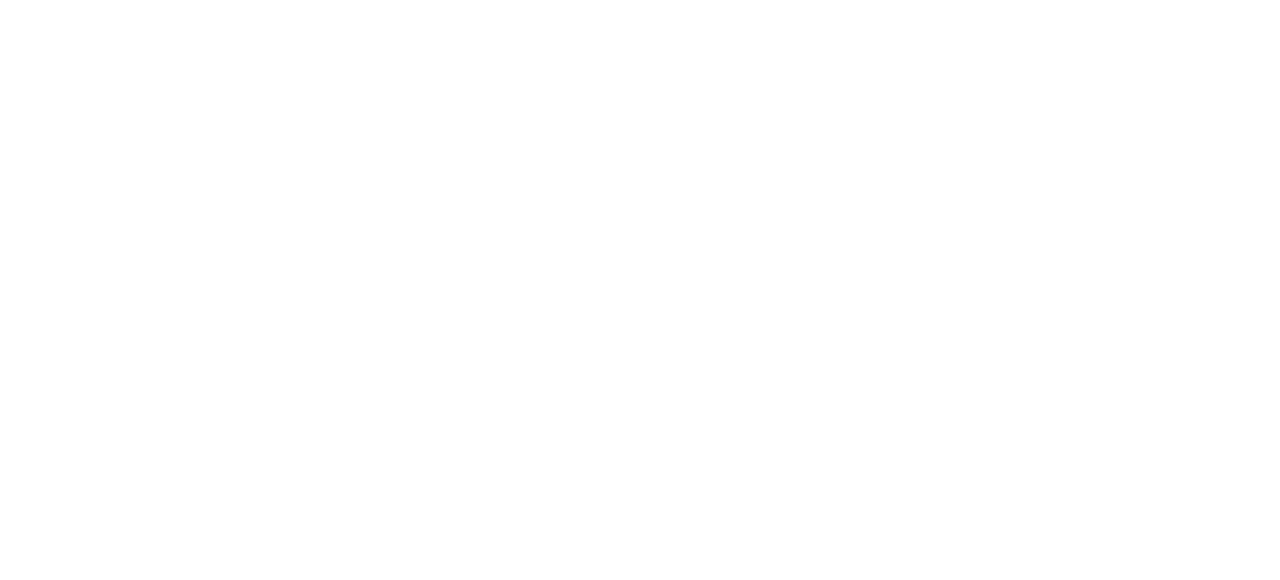
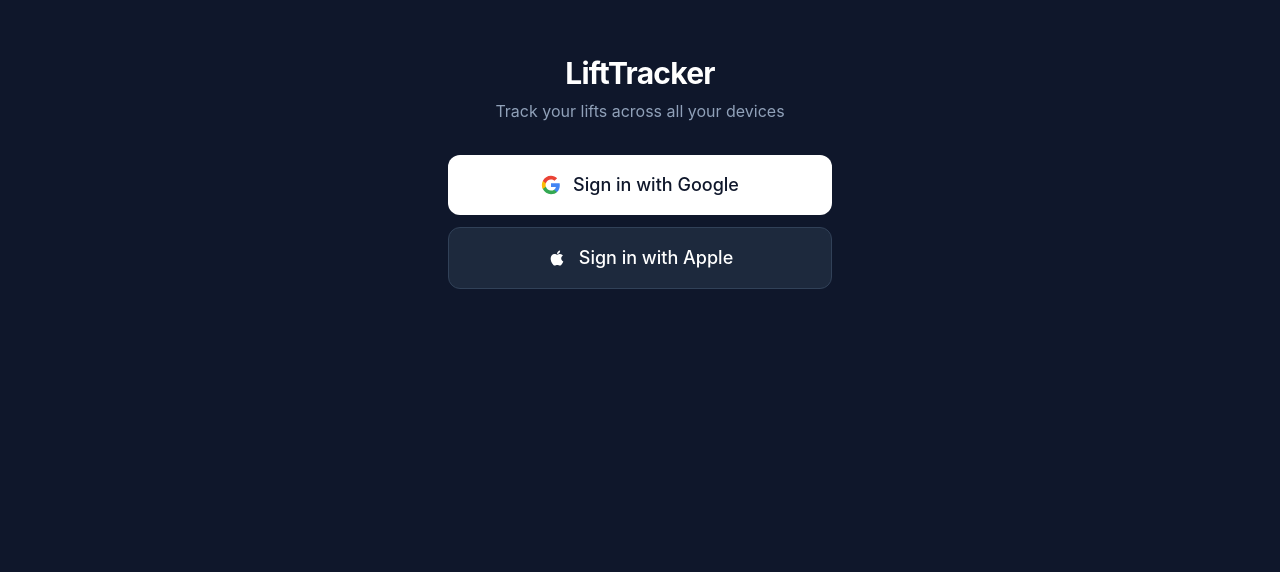
Before and after one commit to jaaydenh/lift-tracker, a React (Vite) app: page /auth/callback in a window 1280 px wide. Shown: the part 228-808 px from the top of the page. Built offline with nearby package versions, Linux system fonts and the light colour scheme; no server answers.

Commit message:
Add Supabase auth foundation with OAuth gate and callback

```diff
--- a/package.json
+++ b/package.json
@@ -10,6 +10,7 @@
     "preview": "vite preview"
   },
   "dependencies": {
+    "@supabase/supabase-js": "^2.98.0",
     "dexie": "^4.3.0",
     "dexie-react-hooks": "^4.2.0",
     "lucide-react": "^0.577.0",
--- a/src/app/App.tsx
+++ b/src/app/App.tsx
@@ -1,3 +1,4 @@
+import AuthGate from '../auth/AuthGate';
 import Layout from '../components/Layout';
 import OnboardingPage from '../pages/OnboardingPage';
 import { useSettingsStore } from '../store/useSettingsStore';
@@ -23,7 +24,9 @@
 export default function App() {
   return (
     <Providers>
-      <AppContent />
+      <AuthGate>
+        <AppContent />
+      </AuthGate>
     </Providers>
   );
 }
--- a/src/app/Router.tsx
+++ b/src/app/Router.tsx
@@ -1,4 +1,5 @@
 import { BrowserRouter, Route, Routes } from 'react-router-dom';
+import AuthCallbackPage from '../pages/AuthCallbackPage';
 import ExerciseHistoryPage from '../pages/ExerciseHistoryPage';
 import ExercisePickerPage from '../pages/ExercisePickerPage';
 import HomePage from '../pages/HomePage';
@@ -15,6 +16,7 @@
         <Route path="/pick" element={<ExercisePickerPage />} />
         <Route path="/history/:exerciseId" element={<ExerciseHistoryPage />} />
         <Route path="/settings" element={<SettingsPage />} />
+        <Route path="/auth/callback" element={<AuthCallbackPage />} />
       </Routes>
     </BrowserRouter>
   );
--- /dev/null
+++ b/src/auth/AuthGate.tsx
@@ -0,0 +1,31 @@
+import { useEffect, type ReactNode } from 'react';
+import { useAuthStore } from './useAuthStore';
+import SignInPage from '../pages/SignInPage';
+
+interface AuthGateProps {
+  children: ReactNode;
+}
+
+export default function AuthGate({ children }: AuthGateProps) {
+  const isLoading = useAuthStore((state) => state.isLoading);
+  const session = useAuthStore((state) => state.session);
+  const initialize = useAuthStore((state) => state.initialize);
+
+  useEffect(() => {
+    void initialize();
+  }, [initialize]);
+
+  if (isLoading) {
+    return (
+      <div className="min-h-screen bg-slate-900 text-white flex items-center justify-center">
+        <p className="text-lg">Loading...</p>
+      </div>
+    );
+  }
+
+  if (!session) {
+    return <SignInPage />;
+  }
+
+  return <>{children}</>;
+}
--- /dev/null
+++ b/src/auth/supabaseClient.ts
@@ -0,0 +1,8 @@
+import { createClient } from '@supabase/supabase-js';
+
+const supabaseUrl = import.meta.env.VITE_SUPABASE_URL as string;
+const supabaseAnonKey = import.meta.env.VITE_SUPABASE_ANON_KEY as string;
+
+export const supabase = createClient(supabaseUrl, supabaseAnonKey, {
+  auth: { flowType: 'pkce' },
+});
--- /dev/null
+++ b/src/auth/useAuthStore.ts
@@ -0,0 +1,58 @@
+import { create } from 'zustand';
+import type { Session } from '@supabase/supabase-js';
+import { supabase } from './supabaseClient';
+
+interface AuthStore {
+  session: Session | null;
+  isLoading: boolean;
+  error: string | null;
+  initialize: () => Promise<void>;
+  signInWithGoogle: () => Promise<void>;
+  signInWithApple: () => Promise<void>;
+  signOut: () => Promise<void>;
+}
+
+export const useAuthStore = create<AuthStore>((set) => ({
+  session: null,
+  isLoading: true,
+  error: null,
+
+  initialize: async () => {
+    try {
+      const {
+        data: { session },
+      } = await supabase.auth.getSession();
+      set({ session, isLoading: false });
+
+      supabase.auth.onAuthStateChange((_event, session) => {
+        set({ session });
+      });
+    } catch (error) {
+      set({ error: (error as Error).message, isLoading: false });
+    }
+  },
+
+  signInWithGoogle: async () => {
+    set({ error: null });
+    const { error } = await supabase.auth.signInWithOAuth({
+      provider: 'google',
+      options: { redirectTo: `${window.location.origin}/auth/callback` },
+    });
+    if (error) set({ error: error.message });
+  },
+
+  signInWithApple: async () => {
+    set({ error: null });
+    const { error } = await supabase.auth.signInWithOAuth({
+      provider: 'apple',
+      options: { redirectTo: `${window.location.origin}/auth/callback` },
+    });
+    if (error) set({ error: error.message });
+  },
+
+  signOut: async () => {
+    const { error } = await supabase.auth.signOut();
+    if (error) set({ error: error.message });
+    else set({ session: null });
+  },
+}));
--- /dev/null
+++ b/src/pages/AuthCallbackPage.tsx
@@ -0,0 +1,41 @@
+import { useEffect, useState } from 'react';
+import { useNavigate } from 'react-router-dom';
+import { supabase } from '../auth/supabaseClient';
+
+export default function AuthCallbackPage() {
+  const navigate = useNavigate();
+  const [error, setError] = useState<string | null>(null);
+
+  useEffect(() => {
+    const handleCallback = async () => {
+      const { error } = await supabase.auth.exchangeCodeForSession(
+        window.location.href,
+      );
+
+      if (error) {
+        setError(error.message);
+      } else {
+        navigate('/', { replace: true });
+      }
+    };
+
+    void handleCallback();
+  }, [navigate]);
+
+  if (error) {
+    return (
+      <div className="min-h-screen bg-slate-900 text-white flex flex-col items-center justify-center px-6 space-y-4">
+        <p className="text-red-400">{error}</p>
+        <a href="/" className="text-blue-400 underline">
+          Back to sign in
+        </a>
+      </div>
+    );
+  }
+
+  return (
+    <div className="min-h-screen bg-slate-900 text-white flex items-center justify-center">
+      <p className="text-lg">Signing you in...</p>
+    </div>
+  );
+}
--- /dev/null
+++ b/src/pages/SignInPage.tsx
@@ -0,0 +1,45 @@
+import { useAuthStore } from '../auth/useAuthStore';
+
+export default function SignInPage() {
+  const signInWithGoogle = useAuthStore((state) => state.signInWithGoogle);
+  const signInWithApple = useAuthStore((state) => state.signInWithApple);
+  const error = useAuthStore((state) => state.error);
+
+  return (
+    <div className="min-h-screen bg-slate-900 text-white flex flex-col items-center justify-center px-6">
+      <div className="w-full max-w-sm space-y-8">
+        <div className="text-center space-y-2">
+          <h1 className="text-3xl font-bold tracking-tight">LiftTracker</h1>
+          <p className="text-slate-400">Track your lifts across all your devices</p>
+        </div>
+
+        <div className="space-y-3">
+          <button
+            onClick={() => void signInWithGoogle()}
+            className="w-full flex items-center justify-center gap-3 rounded-xl bg-white text-slate-900 px-4 py-4 text-lg font-medium active:scale-[0.98] transition-transform"
+          >
+            <svg className="h-5 w-5" viewBox="0 0 24 24">
+              <path fill="#4285F4" d="M22.56 12.25c0-.78-.07-1.53-.2-2.25H12v4.26h5.92a5.06 5.06 0 0 1-2.2 3.32v2.77h3.57c2.08-1.92 3.28-4.74 3.28-8.1z" />
+              <path fill="#34A853" d="M12 23c2.97 0 5.46-.98 7.28-2.66l-3.57-2.77c-.98.66-2.23 1.06-3.71 1.06-2.86 0-5.29-1.93-6.16-4.53H2.18v2.84C3.99 20.53 7.7 23 12 23z" />
+              <path fill="#FBBC05" d="M5.84 14.09c-.22-.66-.35-1.36-.35-2.09s.13-1.43.35-2.09V7.07H2.18C1.43 8.55 1 10.22 1 12s.43 3.45 1.18 4.93l2.85-2.22.81-.62z" />
+              <path fill="#EA4335" d="M12 5.38c1.62 0 3.06.56 4.21 1.64l3.15-3.15C17.45 2.09 14.97 1 12 1 7.7 1 3.99 3.47 2.18 7.07l3.66 2.84c.87-2.6 3.3-4.53 6.16-4.53z" />
+            </svg>
+            Sign in with Google
+          </button>
+
+          <button
+            onClick={() => void signInWithApple()}
+            className="w-full flex items-center justify-center gap-3 rounded-xl bg-slate-800 text-white border border-slate-700 px-4 py-4 text-lg font-medium active:scale-[0.98] transition-transform"
+          >
+            <svg className="h-5 w-5" viewBox="0 0 24 24" fill="currentColor">
+              <path d="M17.05 20.28c-.98.95-2.05.88-3.08.4-1.09-.5-2.08-.48-3.24 0-1.44.62-2.2.44-3.06-.4C2.79 15.25 3.51 7.59 9.05 7.31c1.35.07 2.29.74 3.08.8 1.18-.24 2.31-.93 3.57-.84 1.51.12 2.65.72 3.4 1.8-3.12 1.87-2.38 5.98.48 7.13-.57 1.5-1.31 2.99-2.54 4.09zM12.03 7.25c-.15-2.23 1.66-4.07 3.74-4.25.32 2.32-2.12 4.54-3.74 4.25z" />
+            </svg>
+            Sign in with Apple
+          </button>
+        </div>
+
+        {error && <p className="text-center text-red-400 text-sm">{error}</p>}
+      </div>
+    </div>
+  );
+}
```
Also changed, not shown: 2 other files (tests, documents, lock files or other folders).
